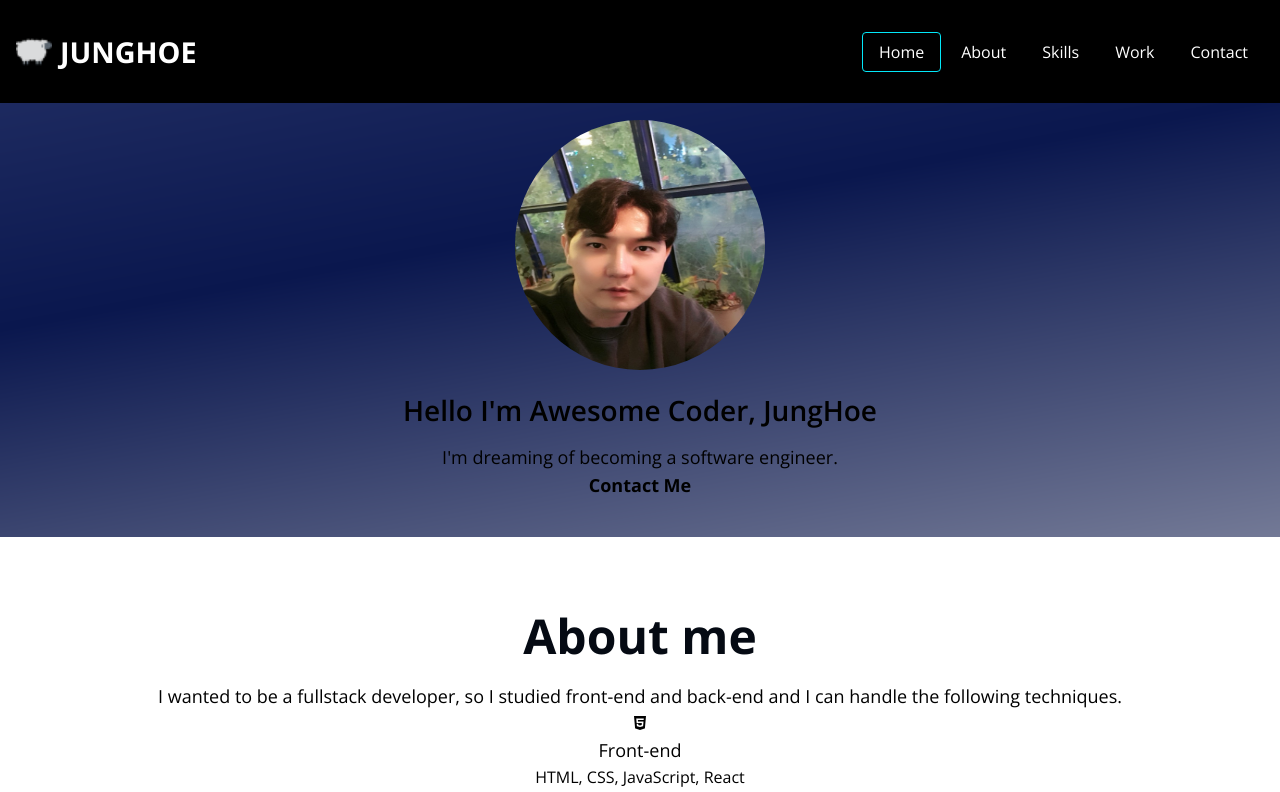
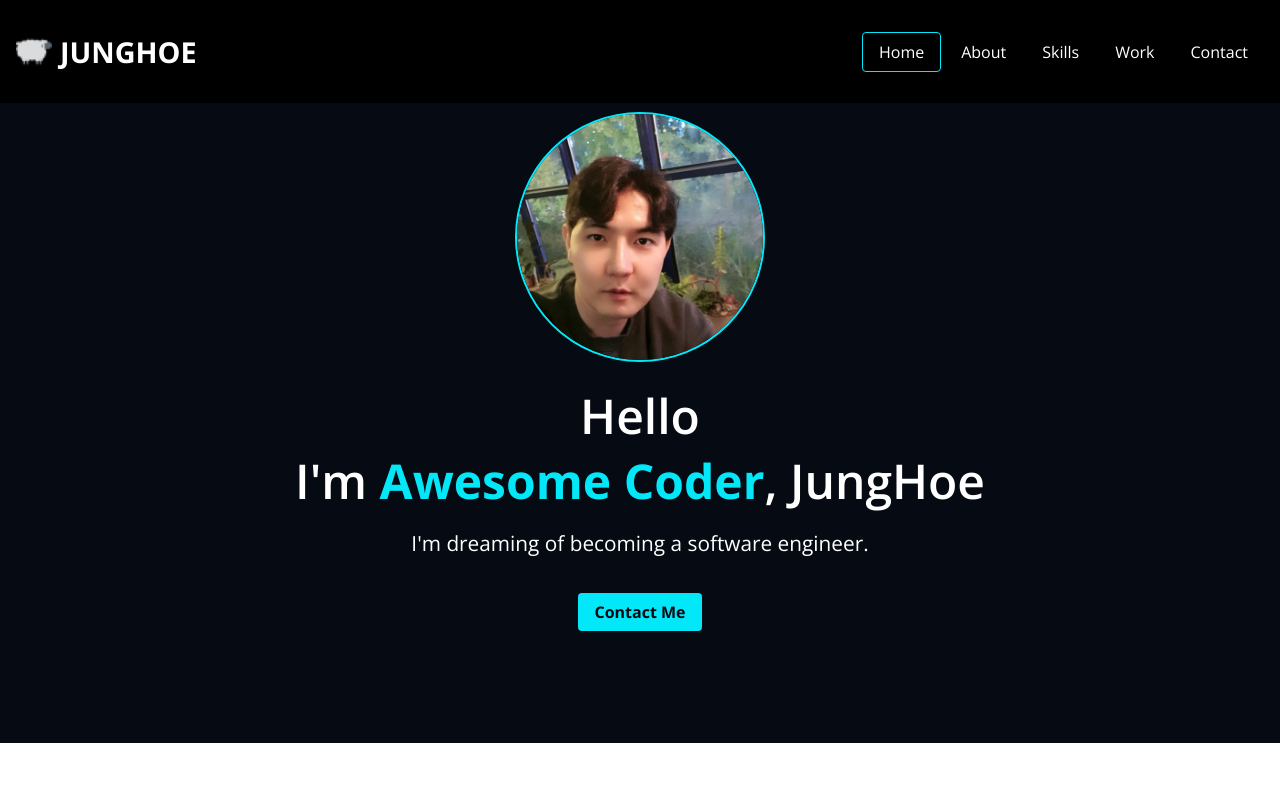
Before and after one commit to DecideKim/myportfolio, a plain HTML site: page index.html in a window 1280 px wide. Shown: the top 792 px of the page. Drawn offline with nearby package versions, Linux system fonts and the light colour scheme.

Commit message:
CSS-HOME

```diff
--- a/CSS/style.css
+++ b/CSS/style.css
@@ -154,38 +154,49 @@ p {
 
 /* HOME */
 #home {
-  background: url('../imgs/background.png') center/cover no-repeat;
-  padding: 40px;
-  padding-top: 120px;
+  background: var(--color-primary);
+  color: var(--color-text);
+  padding: 5rem 1rem;
+  padding-top: 7rem;
   text-align: center;
 }
 
 .home__avatar {
   width: 250px;
   height: 250px;
-  border-radius: 50%;
-  border: 2px solid var(--color-light-white);
+  object-fit: cover;
+  border-radius: 100%;
+  border: 2px solid var(--color-accent);
 }
 
-.home__title,
+.home__title {
+  font-size: 3rem;
+  margin-bottom: 1rem;
+}
+
+.home__title--strong {
+  color: var(--color-accent);
+}
+
 .home__descrioption {
-  color: var(--color-dark-yellow);
+  font-size: 1.3rem;
 }
 
 .home__contact {
-  color: var(--color-dark-yellow);
-  font-size: var(--font-regular);
-  font-weight: var(--weight-bold);
-  margin: 24px;
-  padding: 8px 12px;
-  border: 2px solid var(--color-dark-yellow);
-  border-radius: var(--size-boder-radius);
+  display: inline-block;
+  background-color: var(--color-accent);
+  padding: 0.5rem 1rem;
+  margin: 2rem;
+  font-weight: bold;
+  color: var(--color-black);
+  border-radius: 4px;
 }
 
 .home__contact:hover {
   transform: scale(1.1);
-  background-color: var(--color-dark-yellow);
-  color: var(--color-dark-blue);
+  background-color: transparent;
+  outline: 2px solid var(--color-accent);
+  color: var(--color-accent);
   transition: all var(--animation-duration) ease;
 }
 
--- a/index.html
+++ b/index.html
@@ -73,7 +73,11 @@
             alt="Hector`s profile photo"
             class="home__avatar"
           />
-          <h2 class="home__title">Hello I&#39;m Awesome Coder, JungHoe</h2>
+          <h2 class="home__title">
+            Hello <br />
+            I&#39;m <strong class="home__title--strong">Awesome Coder</strong>,
+            JungHoe
+          </h2>
           <p class="home__descrioption">
             I&#39;m dreaming of becoming a software engineer.
           </p>
```
